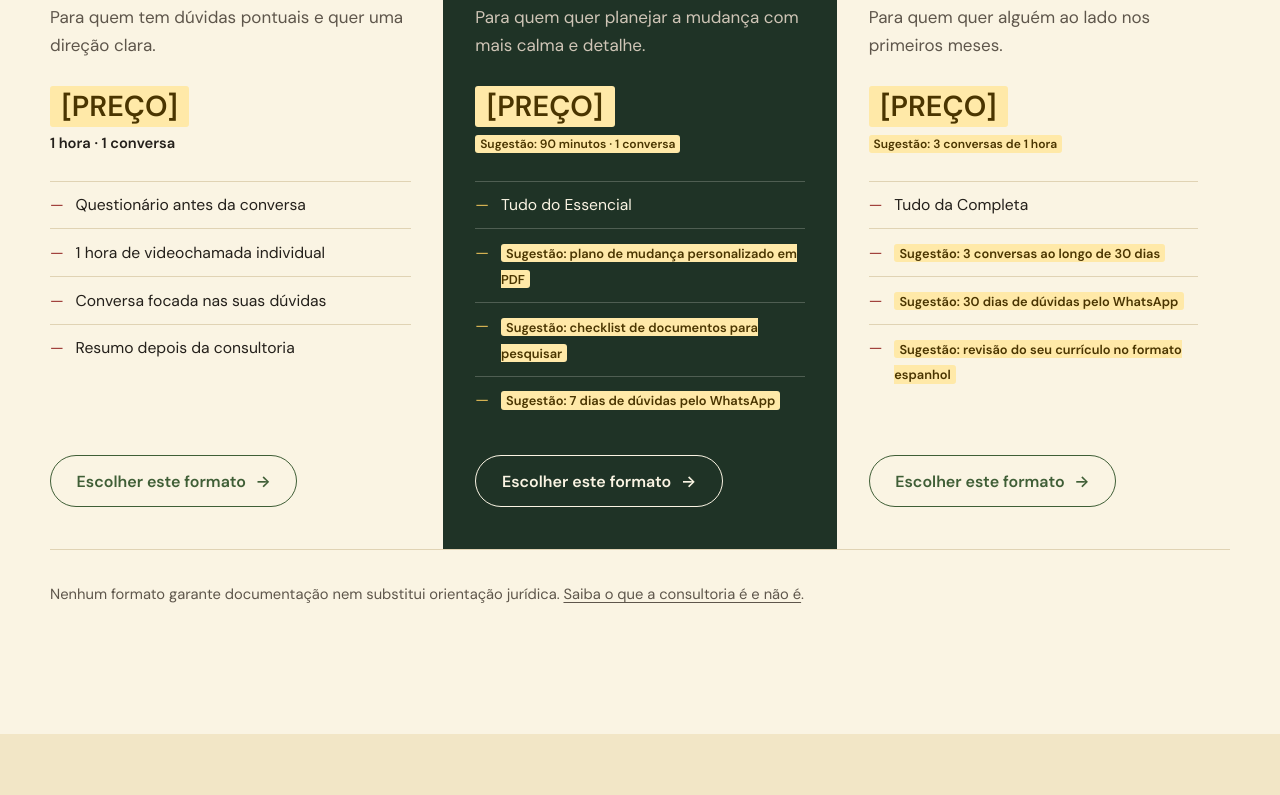
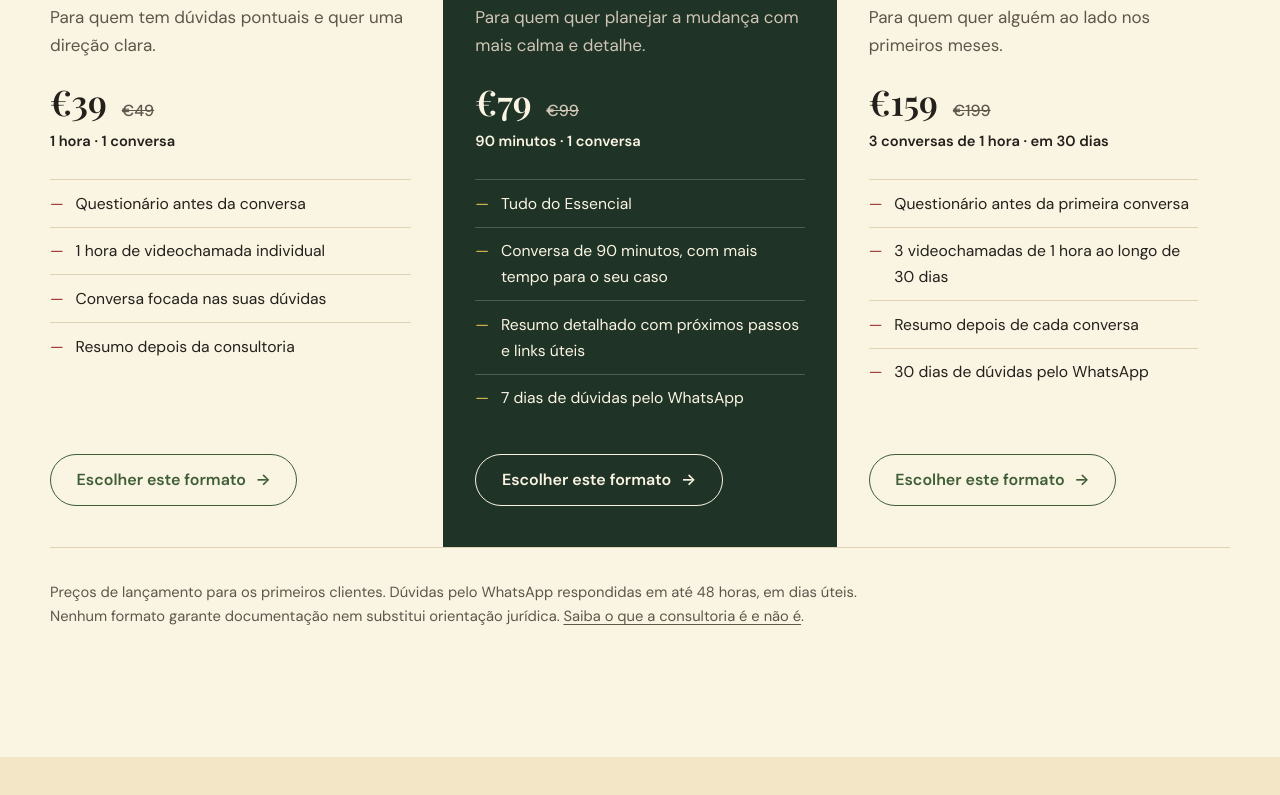
Before and after one commit to Emulyn/brasileiranaespanha-site, a plain HTML site: page publico/consultoria/formatos/index.html in a window 1280 px wide. Shown: the part 749-1544 px from the top of the page. Drawn offline with nearby package versions, Linux system fonts and the light colour scheme; a web font is replaced by a local one.

Commit message:
Adiciona preços de lançamento e define o conteúdo dos formatos

```diff
--- a/publico/consultoria/formatos/index.html
+++ b/publico/consultoria/formatos/index.html
@@ -65,7 +65,7 @@
           <article class="formato " aria-labelledby="f-essencial">
             <h2 id="f-essencial">Essencial</h2>
             <p class="formato-para">Para quem tem dúvidas pontuais e quer uma direção clara.</p>
-            <p class="formato-preco"><span class="campo">[PREÇO]</span></p>
+            <p class="formato-preco">€39 <s class="preco-antigo">€49</s></p>
             <p class="formato-duracao">1 hora · 1 conversa</p>
             <ul>
               <li>Questionário antes da conversa</li>
@@ -78,31 +78,31 @@
           <article class="formato formato--destaque" aria-labelledby="f-completa">
             <h2 id="f-completa">Completa</h2>
             <p class="formato-para">Para quem quer planejar a mudança com mais calma e detalhe.</p>
-            <p class="formato-preco"><span class="campo">[PREÇO]</span></p>
-            <p class="formato-duracao"><span class="campo">Sugestão: 90 minutos · 1 conversa</span></p>
+            <p class="formato-preco">€79 <s class="preco-antigo">€99</s></p>
+            <p class="formato-duracao">90 minutos · 1 conversa</p>
             <ul>
               <li>Tudo do Essencial</li>
-              <li><span class="campo">Sugestão: plano de mudança personalizado em PDF</span></li>
-              <li><span class="campo">Sugestão: checklist de documentos para pesquisar</span></li>
-              <li><span class="campo">Sugestão: 7 dias de dúvidas pelo WhatsApp</span></li>
+              <li>Conversa de 90 minutos, com mais tempo para o seu caso</li>
+              <li>Resumo detalhado com próximos passos e links úteis</li>
+              <li>7 dias de dúvidas pelo WhatsApp</li>
             </ul>
             <a class="botao botao--linha" href="../../consultoria/cadastro/?formato=completa" aria-label="Escolher o formato Completa">Escolher este formato <span class="seta" aria-hidden="true">→</span></a>
           </article>
           <article class="formato " aria-labelledby="f-acompanhamento">
             <h2 id="f-acompanhamento">Acompanhamento</h2>
             <p class="formato-para">Para quem quer alguém ao lado nos primeiros meses.</p>
-            <p class="formato-preco"><span class="campo">[PREÇO]</span></p>
-            <p class="formato-duracao"><span class="campo">Sugestão: 3 conversas de 1 hora</span></p>
+            <p class="formato-preco">€159 <s class="preco-antigo">€199</s></p>
+            <p class="formato-duracao">3 conversas de 1 hora · em 30 dias</p>
             <ul>
-              <li>Tudo da Completa</li>
-              <li><span class="campo">Sugestão: 3 conversas ao longo de 30 dias</span></li>
-              <li><span class="campo">Sugestão: 30 dias de dúvidas pelo WhatsApp</span></li>
-              <li><span class="campo">Sugestão: revisão do seu currículo no formato espanhol</span></li>
+              <li>Questionário antes da primeira conversa</li>
+              <li>3 videochamadas de 1 hora ao longo de 30 dias</li>
+              <li>Resumo depois de cada conversa</li>
+              <li>30 dias de dúvidas pelo WhatsApp</li>
             </ul>
             <a class="botao botao--linha" href="../../consultoria/cadastro/?formato=acompanhamento" aria-label="Escolher o formato Acompanhamento">Escolher este formato <span class="seta" aria-hidden="true">→</span></a>
           </article>
       </div>
-      <p class="envoltorio suave" style="margin-top:2rem;font-size:.92rem">Nenhum formato garante documentação nem substitui orientação jurídica. <a href="../../consultoria/">Saiba o que a consultoria é e não é</a>.</p>
+      <p class="envoltorio suave" style="margin-top:2rem;font-size:.92rem">Preços de lançamento para os primeiros clientes. Dúvidas pelo WhatsApp respondidas em até 48 horas, em dias úteis.<br>Nenhum formato garante documentação nem substitui orientação jurídica. <a href="../../consultoria/">Saiba o que a consultoria é e não é</a>.</p>
     </section>
 
     <section class="secao chamada secao--areia" aria-labelledby="titulo-chamada">
--- a/publico/css/estilo.css
+++ b/publico/css/estilo.css
@@ -577,3 +577,7 @@ button.botao:disabled { opacity: .45; cursor: not-allowed; }
   min-height: 280px; display: grid; place-content: center; text-align: center; gap: .3rem;
   border: 2px dashed var(--linha); border-radius: 14px; background: #fff; padding: 2rem;
 }
+
+/* Preço antigo riscado (preço de lançamento) */
+.preco-antigo { font-family: var(--sans); font-size: 1rem; font-weight: 500; color: var(--tinta-suave); margin-left: .4rem; }
+.formato--destaque .preco-antigo { color: #CFC5B6; }
```
Also changed, not shown: publico/consultoria/index.html (+1 -1 lines), publico/consultoria/perguntas/index.html (+1 -1 lines).
